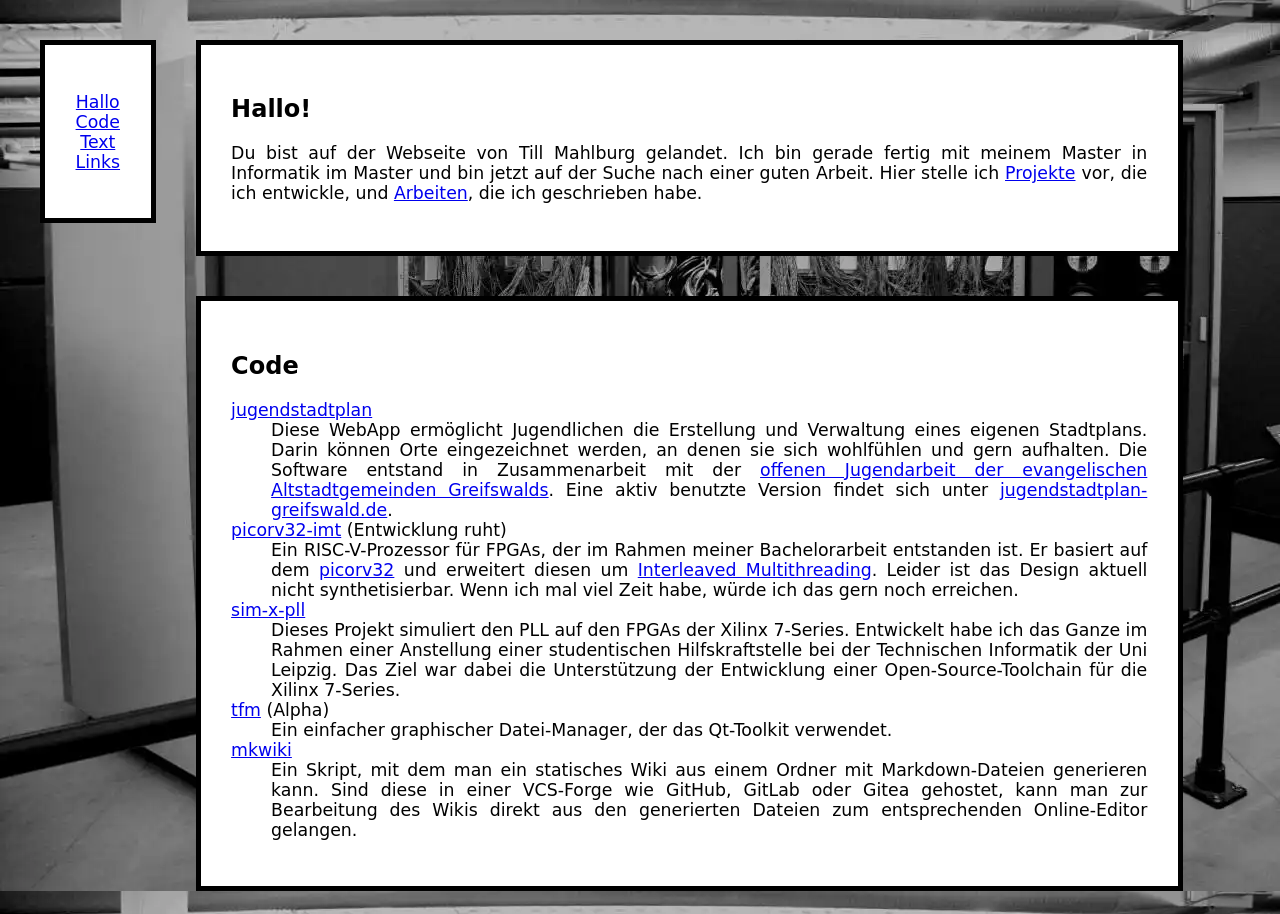
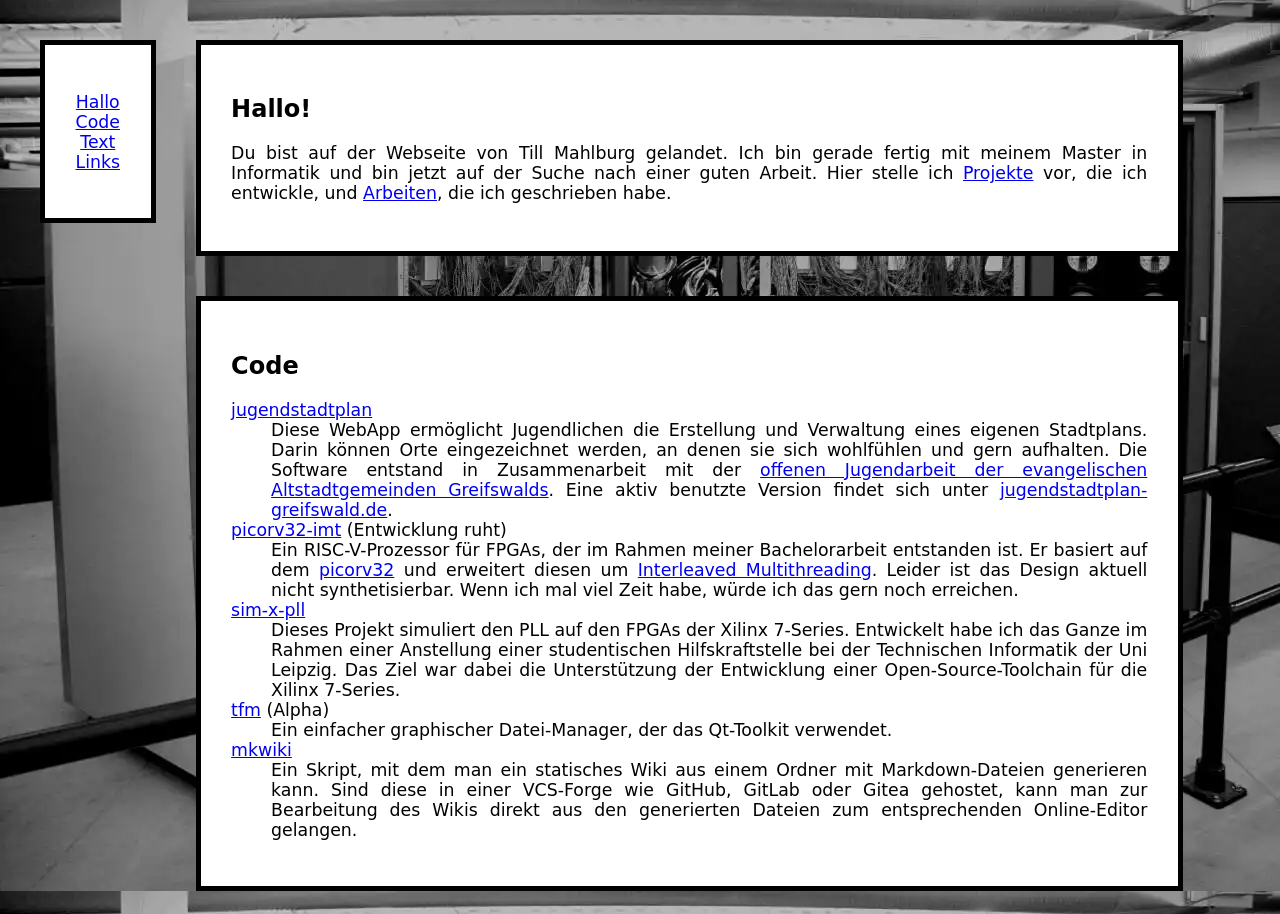
Before and after one commit to tmahlburg/tmahlburg.github.io, a plain HTML site: page index.html in a window 1280 px wide. Shown: the top 914 px of the page. Drawn offline with Linux system fonts and the light colour scheme.

Commit message:
fix text

```diff
--- a/index.html
+++ b/index.html
@@ -48,7 +48,7 @@
     <article id="Hallo">
       <h1>Hallo!</h1>
       <p>Du bist auf der Webseite von Till Mahlburg gelandet. Ich bin
-      gerade fertig mit meinem Master in Informatik im Master und bin
+      gerade fertig mit meinem Master in Informatik und bin
       jetzt auf der Suche nach einer guten Arbeit. Hier stelle ich
       <a href="#Code">Projekte</a> vor, die ich
       entwickle, und <a href="#Text">Arbeiten</a>, die ich geschrieben
```
